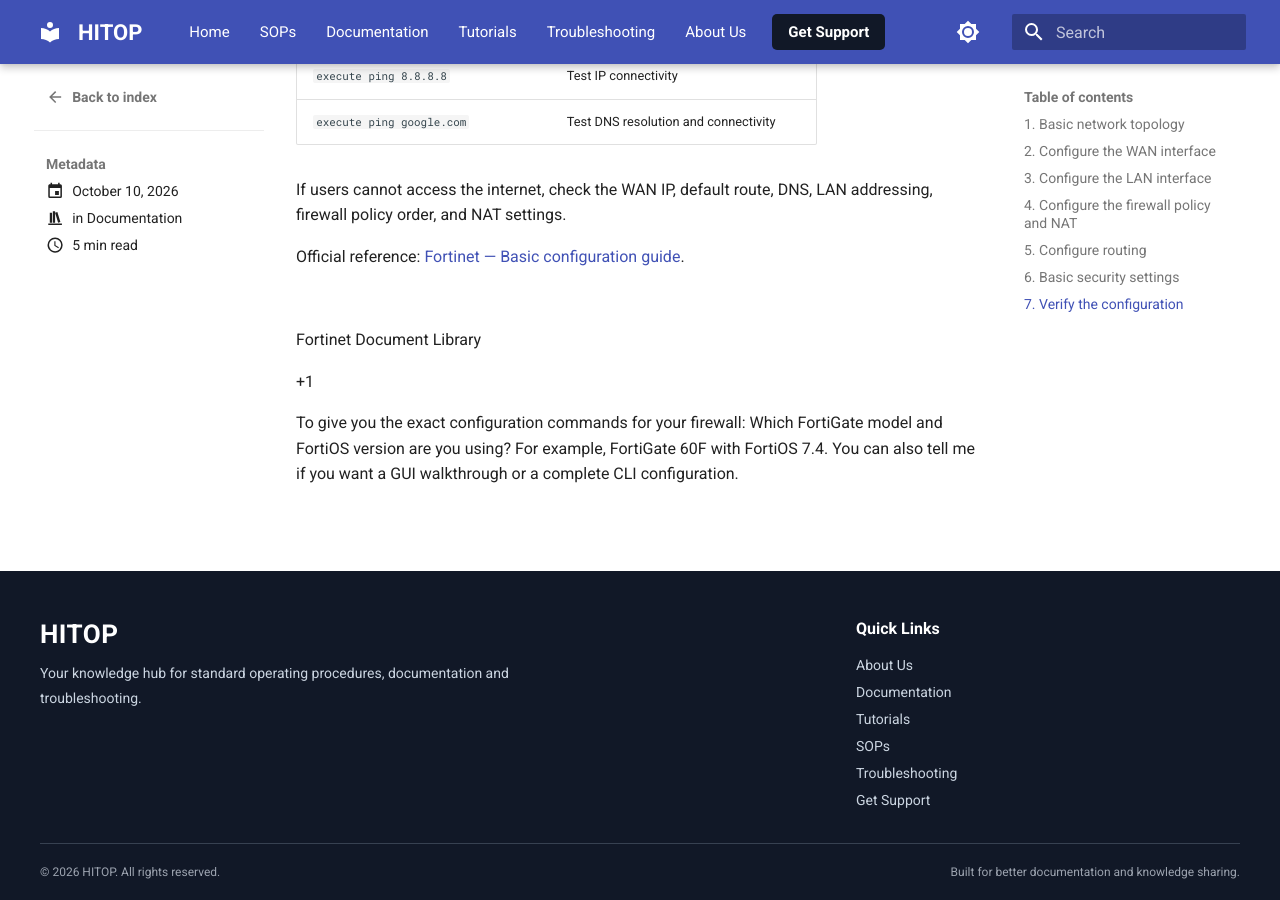
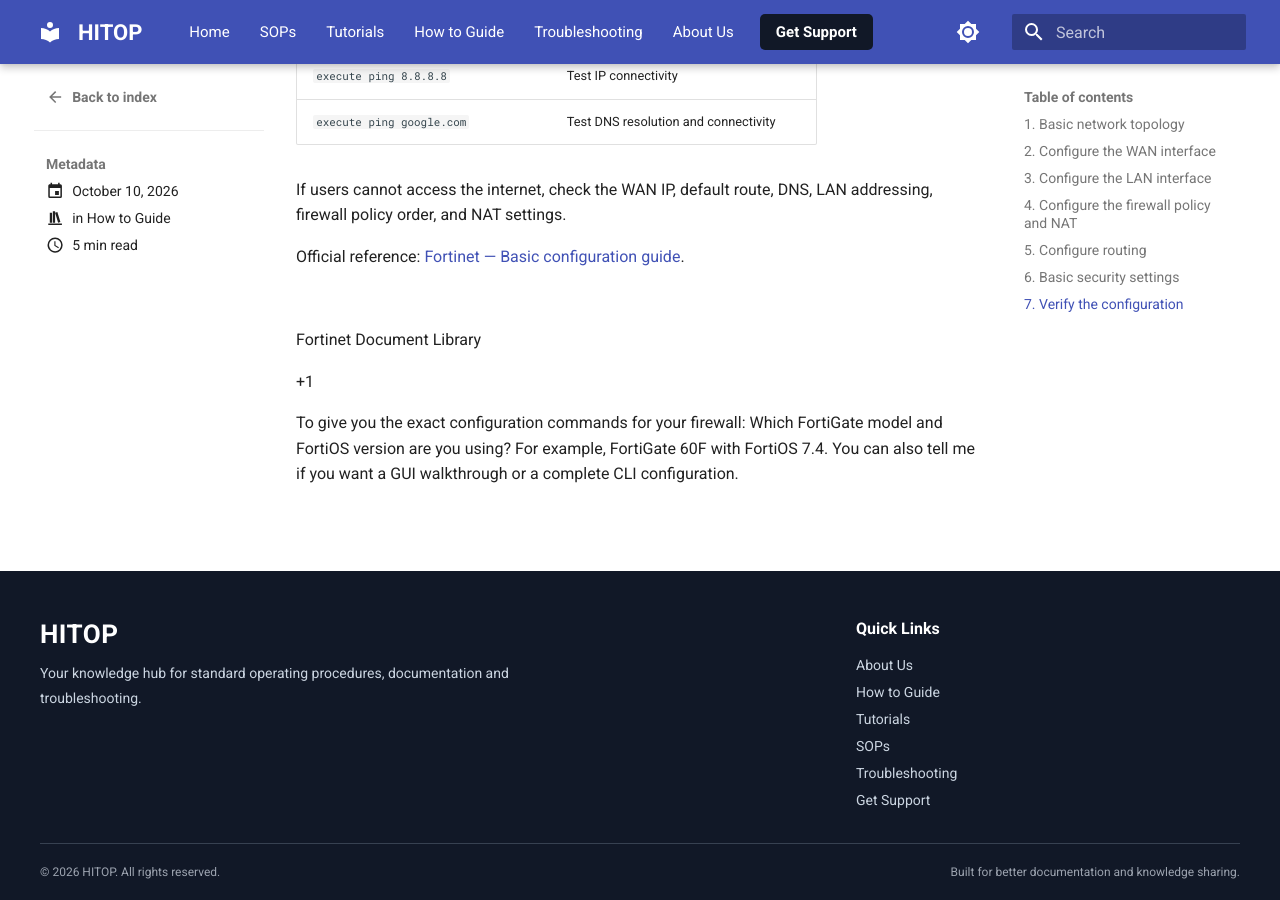
Before and after one commit to Gagan7248/HITOP, an MkDocs documentation site: the page built from docs/blog/posts/how-to-guide/Basic Configuration of a FortiGate Firewall.md, in a window 1280 px wide and 900 px high, scrolled down 5511 px. Built offline with MkDocs 1.6.1 and Material for MkDocs 9.7.7, drawn with Linux system fonts in a browser that asks for light colours.

Commit message:
Update documentation

```diff
--- a/docs/blog/posts/documentation/Basic Configuration of a FortiGate Firewall.md
+++ b/docs/blog/posts/how-to-guide/Basic Configuration of a FortiGate Firewall.md
@@ -2,7 +2,7 @@
 title: Basic Configuration of a FortiGate Firewall
 date: 2026-10-10
 categories:
-  - Documentation
+  - how-to-guide
 description: A FortiGate firewall is commonly used to secure a network, connect a LAN to the internet, control traffic, and provide services such as NAT, VPN, and intrusion prevention.
 thumbnail: images/fortigate-basic.svg
 ---
--- a/overrides/main.html
+++ b/overrides/main.html
@@ -22,8 +22,8 @@
     <div class="hitop-nav">
       <a href="{{ config.extra.homepage | d(nav.homepage.url, true) | url }}">Home</a>
       <a href="{{ 'category/sops/' | url }}">SOPs</a>
-      <a href="{{ 'category/documentation/' | url }}">Documentation</a>
       <a href="{{ 'category/tutorials/' | url }}">Tutorials</a>
+      <a href="{{ 'category/how-to-guide/' | url }}">How to Guide</a>
       <a href="{{ 'category/troubleshooting/' | url }}">Troubleshooting</a>
       <a href="{{ 'about/' | url }}">About Us</a>
       <a class="support-btn" href="{{ 'support/' | url }}">Get Support</a>
@@ -50,8 +50,8 @@
   <nav class="mobile-sidebar-links">
     <a href="{{ config.extra.homepage | d(nav.homepage.url, true) | url }}">Home</a>
     <a href="{{ 'category/sops/' | url }}">SOPs</a>
-    <a href="{{ 'category/documentation/' | url }}">Documentation</a>
     <a href="{{ 'category/tutorials/' | url }}">Tutorials</a>
+    <a href="{{ 'category/how-to-guide/' | url }}">How to Guide</a>
     <a href="{{ 'category/troubleshooting/' | url }}">Troubleshooting</a>
     <a href="{{ 'about/' | url }}">About Us</a>
     <a class="mobile-support-btn" href="{{ 'support/' | url }}">Get Support</a>
@@ -116,7 +116,7 @@
     <div class="hitop-footer__links">
       <h3>Quick Links</h3>
       <a href="{{ 'about/' | url }}">About Us</a>
-      <a href="{{ 'category/documentation/' | url }}">Documentation</a>
+      <a href="{{ 'category/how-to-guide/' | url }}">How to Guide</a>
       <a href="{{ 'category/tutorials/' | url }}">Tutorials</a>
       <a href="{{ 'category/sops/' | url }}">SOPs</a>
       <a href="{{ 'category/troubleshooting/' | url }}">Troubleshooting</a>
```
Also changed, not shown: docs/category/documentation.md (deleted, +0 -4 lines), docs/category/how-to-guide.md (added, +4 -0 lines).
